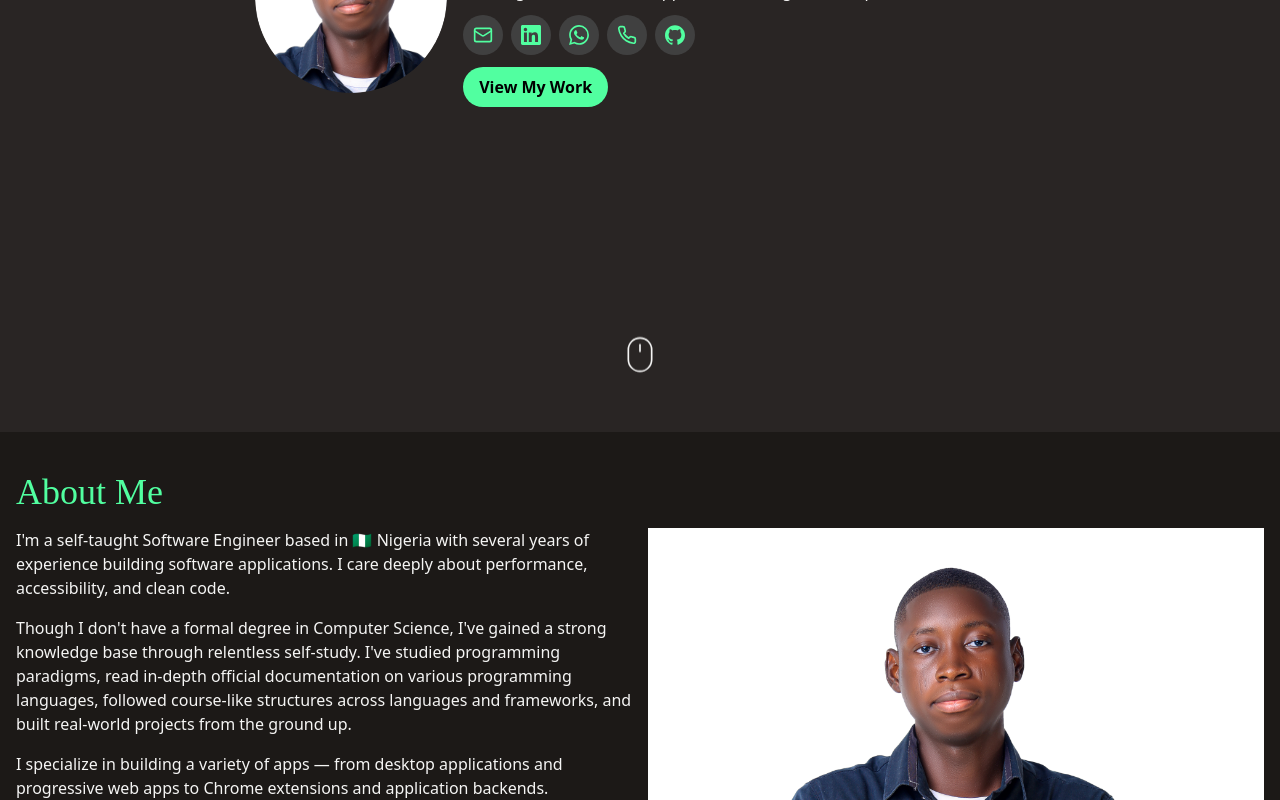
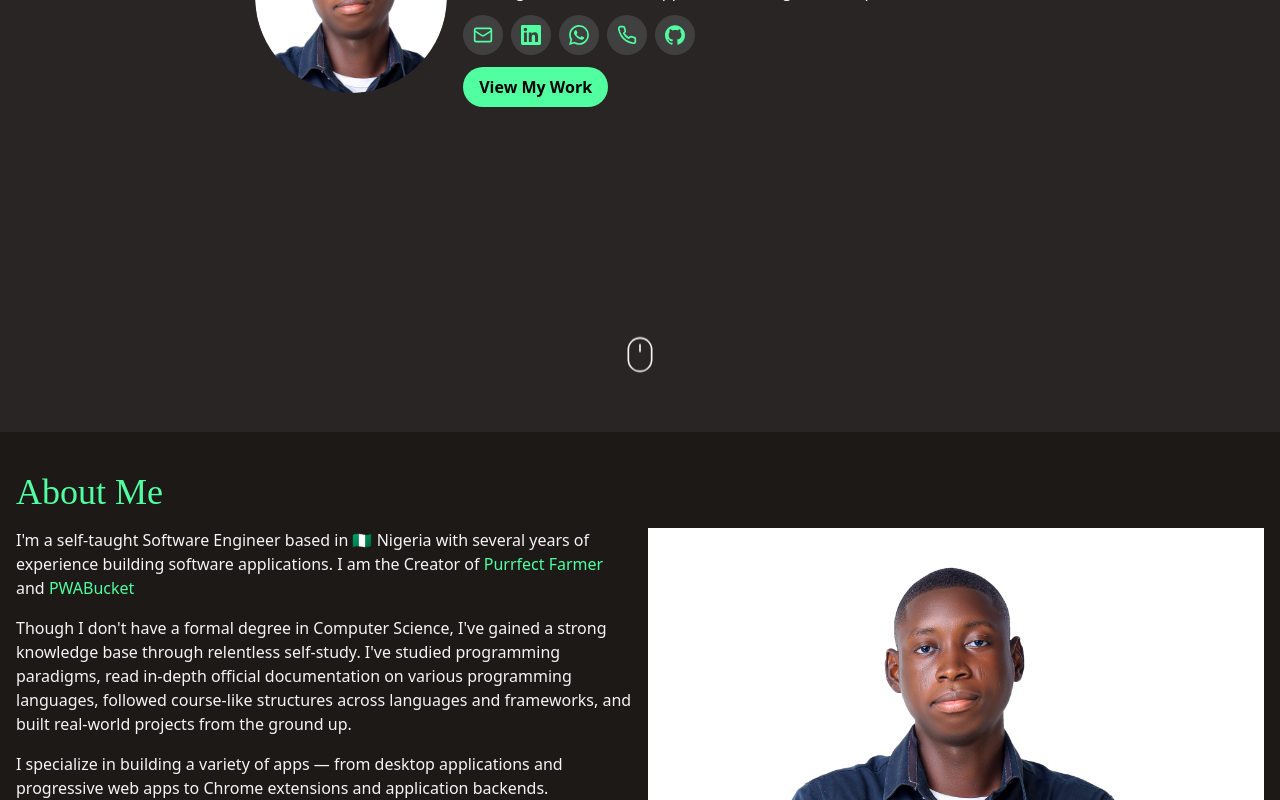
Before and after one commit to sadiqsalau/sadiqsalau-portfolio, a React (Vite) app: page / in a window 1280 px wide. Shown: the part 368-1168 px from the top of the page. Built offline with nearby package versions, Linux system fonts and the light colour scheme.

Commit message:
feat: Indicate Projects Created

```diff
--- a/src/components/About.tsx
+++ b/src/components/About.tsx
@@ -1,4 +1,5 @@
 import AboutProfilePicture from "../assets/images/about-profile-picture.jpg?w=1000&format=webp";
+import HyperLink from "./HyperLink";
 import Section from "./Section";
 
 export default function About() {
@@ -8,8 +9,15 @@ export default function About() {
         <div className="flex flex-col gap-4">
           <p>
             I'm a self-taught Software Engineer based in 🇳🇬 Nigeria with several
-            years of experience building software applications. I care deeply
-            about performance, accessibility, and clean code.
+            years of experience building software applications. I am the Creator
+            of{" "}
+            <HyperLink target="_blank" href="https://purrfectfarmer.com">
+              Purrfect Farmer
+            </HyperLink>{" "}
+            and{" "}
+            <HyperLink target="_blank" href="https://pwabucket.com">
+              PWABucket
+            </HyperLink>
           </p>
 
           <p>
```
